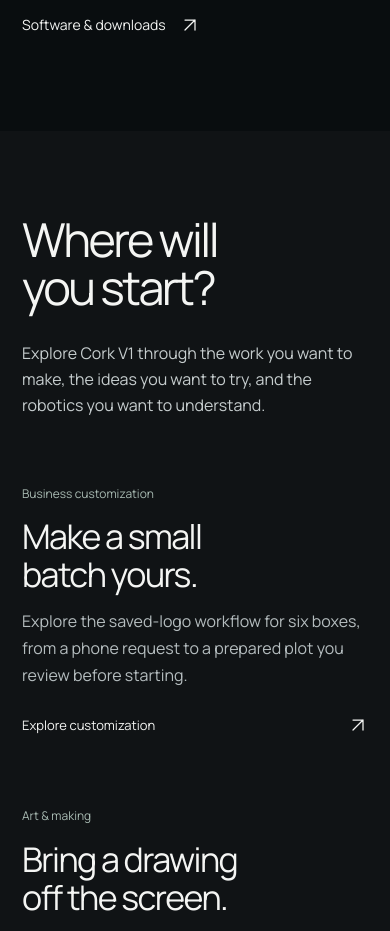
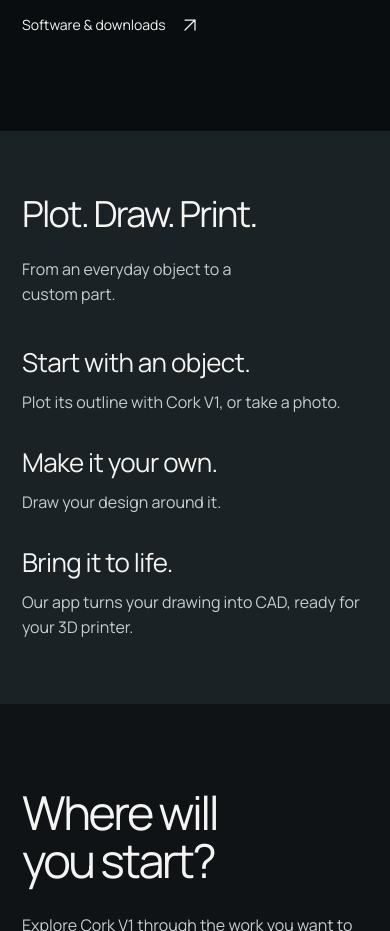
Before and after one commit to kevsCustom/corkrobotics-site, a plain HTML site: page index.html in a window 390 px wide. Shown: the part 5371-6302 px from the top of the page. Drawn offline with Linux system fonts and the light colour scheme.

Commit message:
Add homepage Plot Draw Print CAD workflow (#22)

```diff
--- a/assets/css/home-scenes.css
+++ b/assets/css/home-scenes.css
@@ -45,6 +45,21 @@
 .product-home .software-aside{margin-top:58px;padding:28px 0 0;background:transparent}
 .product-home .software-aside h3{font-size:26px}
 .product-home .software-aside p{font-size:15px;max-width:39ch}
+.product-home .cad-section{padding-block:clamp(64px,8vw,120px);background:#1b2225}
+.cad-heading{display:flex;align-items:baseline;justify-content:space-between;gap:32px}
+.cad-heading h2{font-size:clamp(44px,5.7vw,88px);line-height:1.06;letter-spacing:-.05em}
+.cad-heading>p{max-width:24ch;color:#c6cdce;font-size:17px;margin:0}
+.cad-steps{display:grid;grid-template-columns:repeat(3,minmax(0,1fr));gap:5vw;list-style:none;padding:0;margin:56px 0 0}
+.cad-steps h3{font-size:clamp(23px,2.3vw,32px);line-height:1.2;margin:0 0 16px;letter-spacing:-.025em}
+.cad-steps p{font-size:17px;max-width:32ch;color:#c6cdce;margin:0}
+@media(max-width:760px){
+ .cad-heading{display:block}
+ .cad-heading h2{font-size:clamp(36px,8.6vw,60px);margin-bottom:24px}
+ .cad-heading>p{max-width:30ch;font-size:16px}
+ .cad-steps{grid-template-columns:1fr;gap:32px;margin-top:40px}
+ .cad-steps h3{font-size:26px;margin-bottom:12px}
+ .cad-steps p{font-size:16px;max-width:36ch}
+}
 .product-home .uses-section{padding-block:var(--scene-space)}
 .product-home .section-heading{display:grid;grid-template-columns:1.1fr 1fr;gap:8vw;align-items:end;margin-bottom:64px}
 .product-home .section-description{max-width:43ch;color:#c6cdce;font-size:17px}
--- a/index.html
+++ b/index.html
@@ -51,7 +51,7 @@
     <script src="/assets/js/analytics-config.js?v=20261011" defer></script>
     <script src="/assets/js/analytics.js?v=20261028-retired-product" defer></script>
     <link rel="stylesheet" href="/assets/css/design.css?v=20261024-icons" />
-    <link rel="stylesheet" href="/assets/css/home-scenes.css?v=20261027-insert-cell" />
+    <link rel="stylesheet" href="/assets/css/home-scenes.css?v=20261105-cad-flow" />
     <link rel="stylesheet" href="/assets/css/colorways.css?v=20261026-mask-r6" />
     <link rel="stylesheet" href="/assets/css/feeder.css?v=20261028-home" />
     <script src="/assets/js/gallery-motion.js?v=20261101-gripper" defer></script>
@@ -262,6 +262,20 @@
               <a class="text-link" href="/downloads">Software &amp; downloads <span aria-hidden="true"><svg class="ui-icon" xmlns="http://www.w3.org/2000/svg" viewBox="0 0 24 24" width="24" height="24" aria-hidden="true" focusable="false"><path d="M6 18 18 6M6 6h12v12" /></svg></span></a>
             </div>
           </div>
+        </div>
+      </section>
+
+      <section id="cad-flow" class="cad-section" aria-labelledby="cad-title">
+        <div class="shell">
+          <div class="cad-heading">
+            <h2 id="cad-title">Plot. Draw. Print.</h2>
+            <p>From an everyday object to a custom part.</p>
+          </div>
+          <ol class="cad-steps">
+            <li><h3>Start with an object.</h3><p>Plot its outline with Cork V1, or take a photo.</p></li>
+            <li><h3>Make it your own.</h3><p>Draw your design around it.</p></li>
+            <li><h3>Bring it to life.</h3><p>Our app turns your drawing into CAD, ready for your 3D printer.</p></li>
+          </ol>
         </div>
       </section>
 
```
